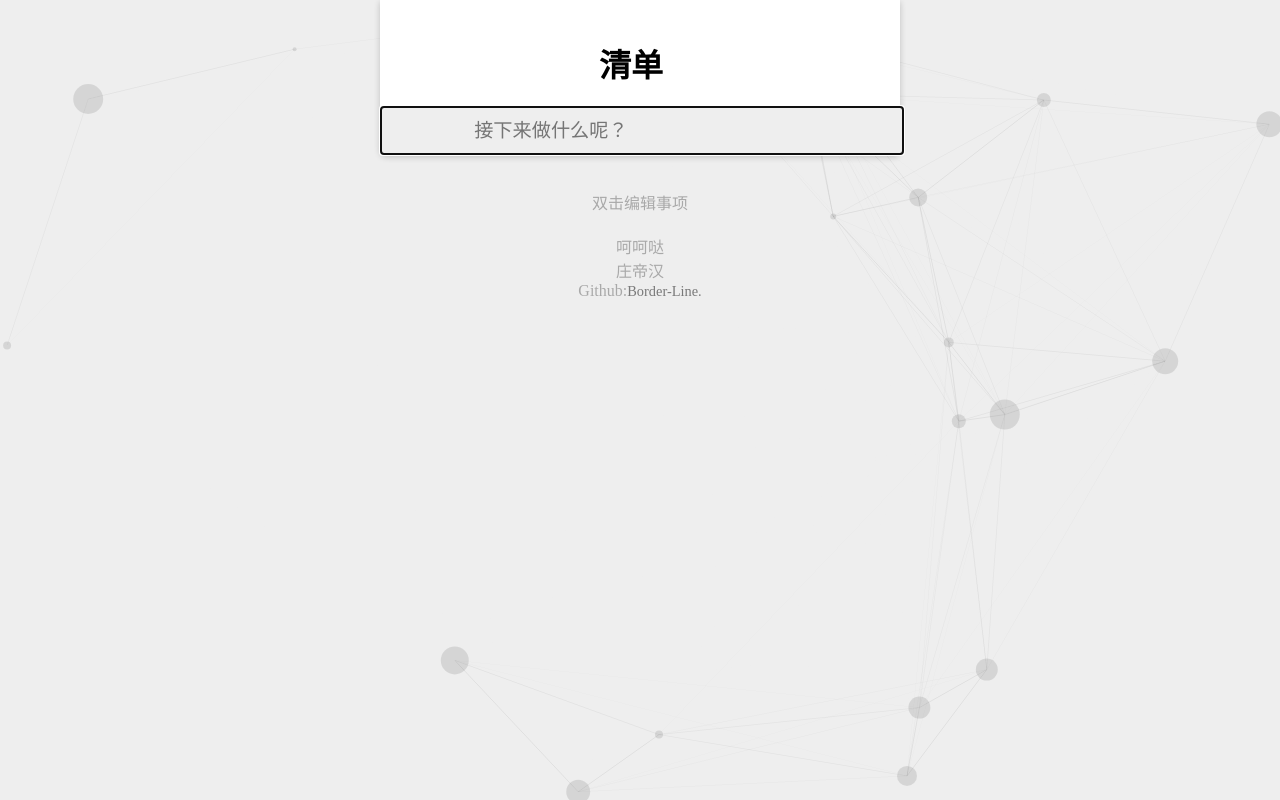
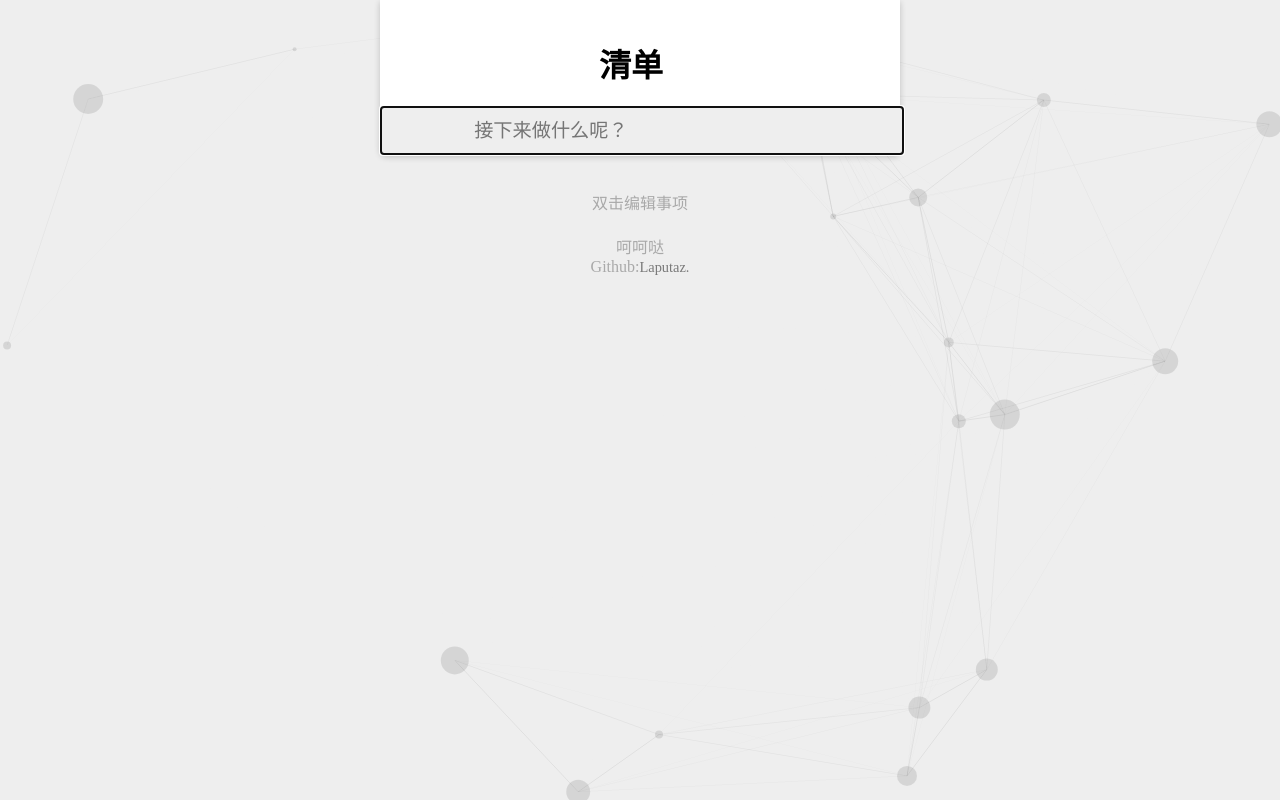
Before and after one commit to laputaz/jq-todo, a plain HTML site: page Todo/index.html in a window 1280 px wide. Drawn offline with nearby package versions, Linux system fonts and the light colour scheme.

Commit message:
Update and rename Todo.html to index.html

```diff
--- a/Todo/Todo.html
+++ b/Todo/index.html
@@ -31,8 +31,7 @@
     </div>
     <div class="credit">
     呵呵哒 <br />
-    庄帝汉 <br />
-    Github:<a href="https://github.com/Border-Line">Border-Line.</a><br />
+    Github:<a href="https://github.com/laputaz">Laputaz.</a><br />
     </div>
    <script src="https://cdn.bootcss.com/jquery/3.1.1/jquery.js"></script>
    <script type="text/javascript" src="todo.js"></script>
```
